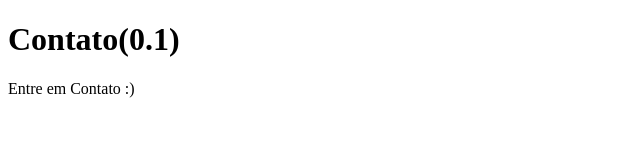
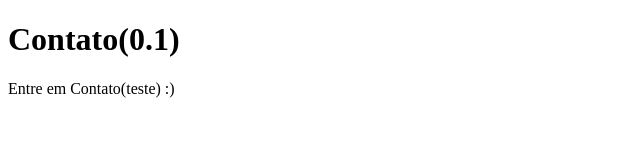
Before and after one commit to KauanMachado099/sistema-de-cadastro, a plain HTML site: page contato.html in a window 1280 px wide. Shown: the full height of the page, 0-640 px from the left. Drawn offline with Linux system fonts and the light colour scheme.

Commit message:
teste0101

```diff
--- a/contato.html
+++ b/contato.html
@@ -8,6 +8,6 @@
 </head>
 <body>
     <h1>Contato(0.1)</h1>
-    <p>Entre em Contato :)</p>
+    <p>Entre em Contato(teste) :)</p>
 </body>
 </html>
```
